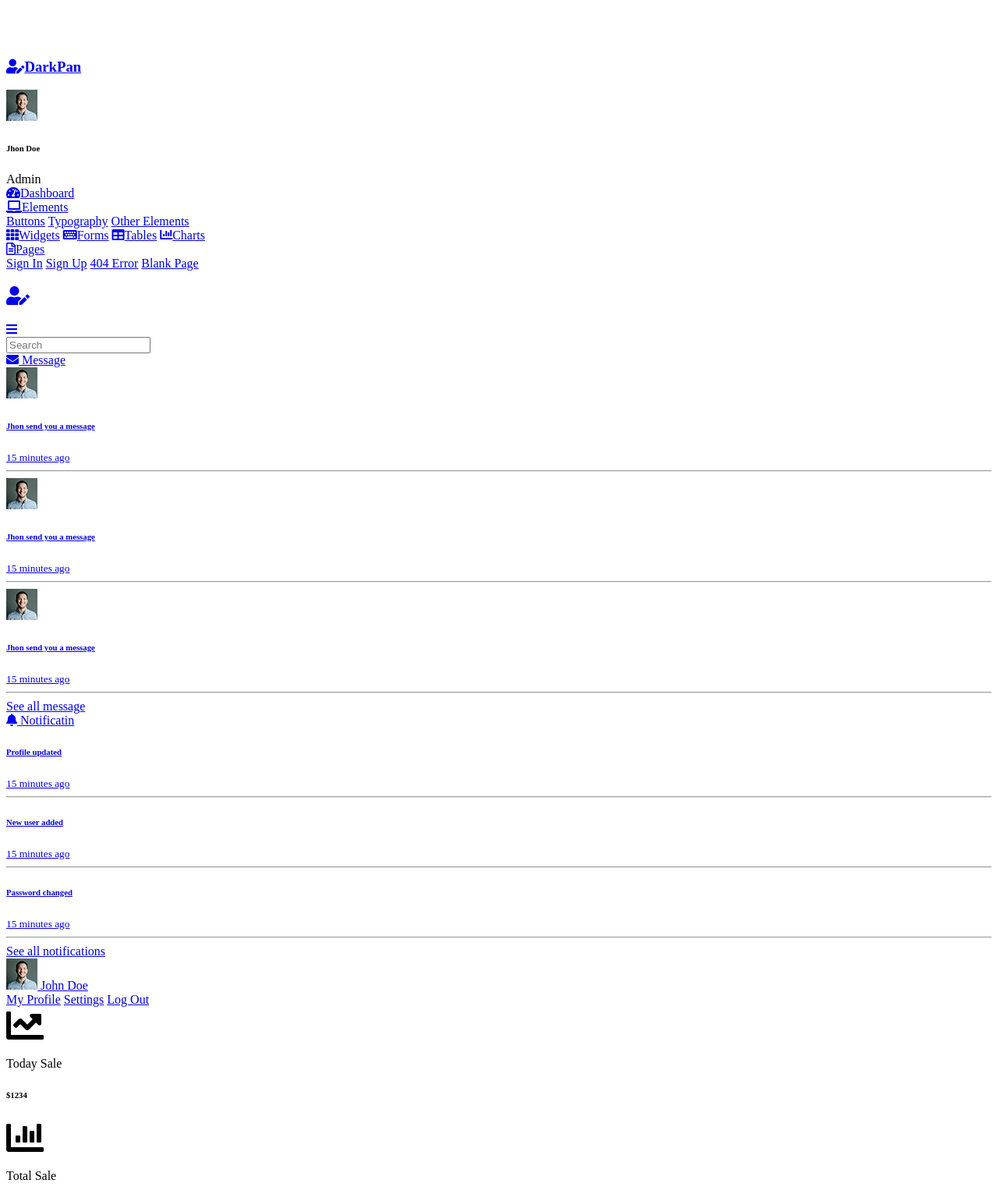
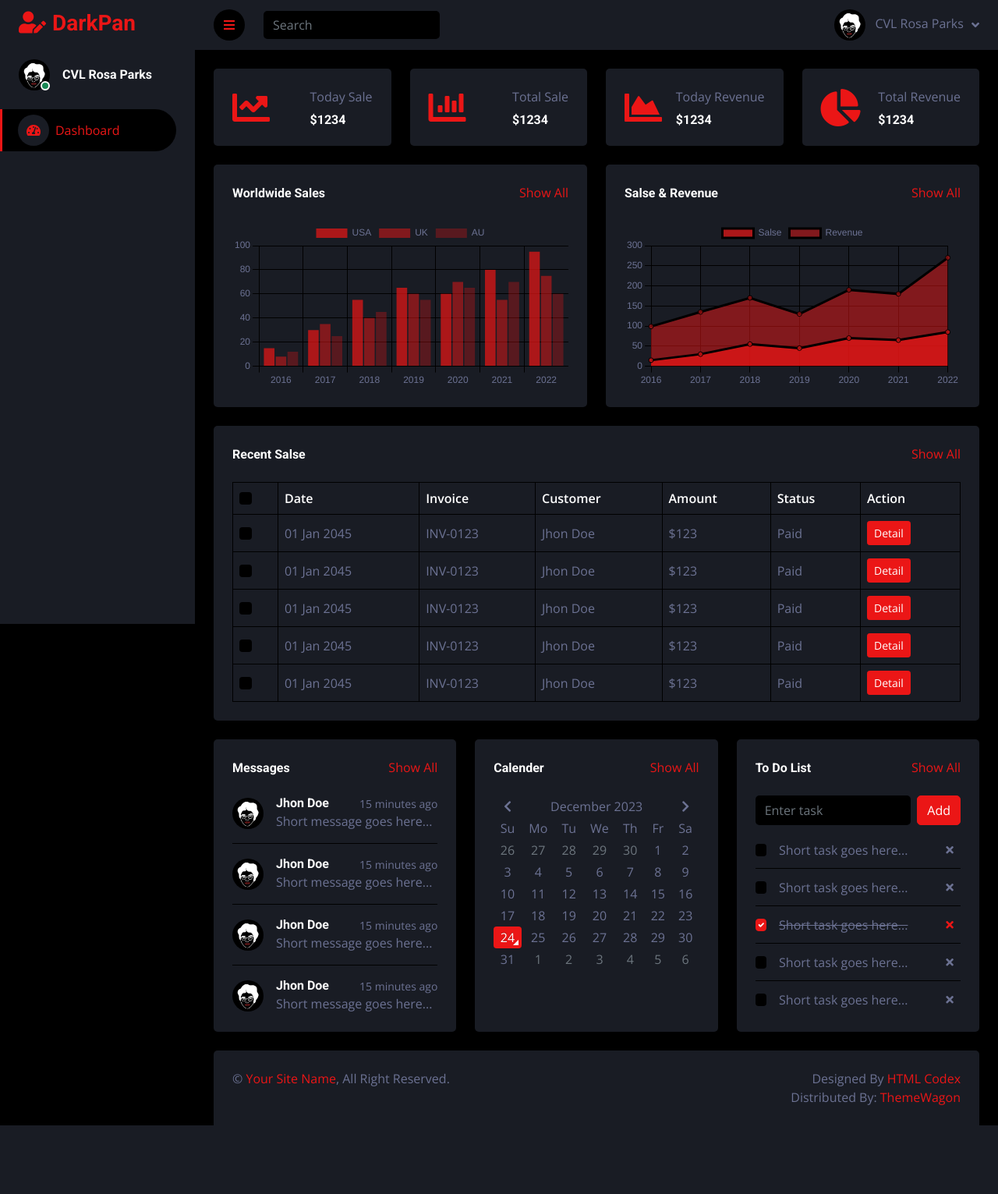
Before and after one commit to Matyu9/CVL-COMMANDE-FLEUR, a Flask app: template templates/panel/index.html in a window 1280 px wide. Shown: the top 1531 px of the page at 78% size. After the commit the page ends 1443 px from the top, so only its background shows below. Run offline with Flask 3, Linux system fonts and the light colour scheme; the template is opened without the code that fills it, so the values that code supplies are empty; some libraries are stand-ins or nearby versions.

Commit message:
edit léger du panel

```diff
--- a/Cogs/panel.py
+++ b/Cogs/panel.py
@@ -5,4 +5,4 @@ from flask import request, redirect, url_for, render_template
 def panel_cogs(database):
     if request.cookies.get('token') != "LOGGIN-SUCCESS":
         return redirect(url_for('login'))
-    return "tteeedt"
+    return render_template('panel/index.html')
--- a/templates/panel/index.html
+++ b/templates/panel/index.html
@@ -3,13 +3,13 @@
 
 <head>
     <meta charset="utf-8">
-    <title>DarkPan - Bootstrap 5 Admin Template</title>
+    <title>CVL - Saint Valentin - 2024<</title>
     <meta content="width=device-width, initial-scale=1.0" name="viewport">
     <meta content="" name="keywords">
     <meta content="" name="description">
 
     <!-- Favicon -->
-    <link href="{{ url_for('satic', filename='favicon.ico') }}" rel="icon">
+    <link href="{{ url_for('static', filename='favicon.ico') }}" rel="icon">
 
     <!-- Google Web Fonts -->
     <link rel="preconnect" href="https://fonts.googleapis.com">
@@ -25,10 +25,10 @@
     <link href="lib/tempusdominus/css/tempusdominus-bootstrap-4.min.css" rel="stylesheet" />
 
     <!-- Customized Bootstrap Stylesheet -->
-    <link href="{{ url_for('satic', filename='css/bootstrap.min.css') }}" rel="stylesheet">
+    <link href="{{ url_for('static', filename='css/bootstrap.min.css') }}" rel="stylesheet">
 
     <!-- Template Stylesheet -->
-    <link href="{{ url_for('satic', filename='css/style.css') }}" rel="stylesheet">
+    <link href="{{ url_for('static', filename='css/style.css') }}" rel="stylesheet">
 </head>
 
 <body>
@@ -50,37 +50,16 @@
                 </a>
                 <div class="d-flex align-items-center ms-4 mb-4">
                     <div class="position-relative">
-                        <img class="rounded-circle" src="img/user.jpg" alt="" style="width: 40px; height: 40px;">
+                        <img class="rounded-circle" src="{{ url_for('static', filename='img/user.jpg') }}" alt="" style="width: 40px; height: 40px;">
                         <div class="bg-success rounded-circle border border-2 border-white position-absolute end-0 bottom-0 p-1"></div>
                     </div>
                     <div class="ms-3">
-                        <h6 class="mb-0">Jhon Doe</h6>
-                        <span>Admin</span>
+                        <h6 class="mb-0">CVL Rosa Parks</h6>
+                        <span></span>
                     </div>
                 </div>
                 <div class="navbar-nav w-100">
                     <a href="index.html" class="nav-item nav-link active"><i class="fa fa-tachometer-alt me-2"></i>Dashboard</a>
-                    <div class="nav-item dropdown">
-                        <a href="#" class="nav-link dropdown-toggle" data-bs-toggle="dropdown"><i class="fa fa-laptop me-2"></i>Elements</a>
-                        <div class="dropdown-menu bg-transparent border-0">
-                            <a href="button.html" class="dropdown-item">Buttons</a>
-                            <a href="typography.html" class="dropdown-item">Typography</a>
-                            <a href="element.html" class="dropdown-item">Other Elements</a>
-                        </div>
-                    </div>
-                    <a href="widget.html" class="nav-item nav-link"><i class="fa fa-th me-2"></i>Widgets</a>
-                    <a href="form.html" class="nav-item nav-link"><i class="fa fa-keyboard me-2"></i>Forms</a>
-                    <a href="table.html" class="nav-item nav-link"><i class="fa fa-table me-2"></i>Tables</a>
-                    <a href="chart.html" class="nav-item nav-link"><i class="fa fa-chart-bar me-2"></i>Charts</a>
-                    <div class="nav-item dropdown">
-                        <a href="#" class="nav-link dropdown-toggle" data-bs-toggle="dropdown"><i class="far fa-file-alt me-2"></i>Pages</a>
-                        <div class="dropdown-menu bg-transparent border-0">
-                            <a href="signin.html" class="dropdown-item">Sign In</a>
-                            <a href="signup.html" class="dropdown-item">Sign Up</a>
-                            <a href="404.html" class="dropdown-item">404 Error</a>
-                            <a href="blank.html" class="dropdown-item">Blank Page</a>
-                        </div>
-                    </div>
                 </div>
             </nav>
         </div>
@@ -103,71 +82,8 @@
                 <div class="navbar-nav align-items-center ms-auto">
                     <div class="nav-item dropdown">
                         <a href="#" class="nav-link dropdown-toggle" data-bs-toggle="dropdown">
-                            <i class="fa fa-envelope me-lg-2"></i>
-                            <span class="d-none d-lg-inline-flex">Message</span>
-                        </a>
-                        <div class="dropdown-menu dropdown-menu-end bg-secondary border-0 rounded-0 rounded-bottom m-0">
-                            <a href="#" class="dropdown-item">
-                                <div class="d-flex align-items-center">
-                                    <img class="rounded-circle" src="img/user.jpg" alt="" style="width: 40px; height: 40px;">
-                                    <div class="ms-2">
-                                        <h6 class="fw-normal mb-0">Jhon send you a message</h6>
-                                        <small>15 minutes ago</small>
-                                    </div>
-                                </div>
-                            </a>
-                            <hr class="dropdown-divider">
-                            <a href="#" class="dropdown-item">
-                                <div class="d-flex align-items-center">
-                                    <img class="rounded-circle" src="img/user.jpg" alt="" style="width: 40px; height: 40px;">
-                                    <div class="ms-2">
-                                        <h6 class="fw-normal mb-0">Jhon send you a message</h6>
-                                        <small>15 minutes ago</small>
-                                    </div>
-                                </div>
-                            </a>
-                            <hr class="dropdown-divider">
-                            <a href="#" class="dropdown-item">
-                                <div class="d-flex align-items-center">
-                                    <img class="rounded-circle" src="img/user.jpg" alt="" style="width: 40px; height: 40px;">
-                                    <div class="ms-2">
-                                        <h6 class="fw-normal mb-0">Jhon send you a message</h6>
-                                        <small>15 minutes ago</small>
-                                    </div>
-                                </div>
-                            </a>
-                            <hr class="dropdown-divider">
-                            <a href="#" class="dropdown-item text-center">See all message</a>
-                        </div>
-                    </div>
-                    <div class="nav-item dropdown">
-                        <a href="#" class="nav-link dropdown-toggle" data-bs-toggle="dropdown">
-                            <i class="fa fa-bell me-lg-2"></i>
-                            <span class="d-none d-lg-inline-flex">Notificatin</span>
-                        </a>
-                        <div class="dropdown-menu dropdown-menu-end bg-secondary border-0 rounded-0 rounded-bottom m-0">
-                            <a href="#" class="dropdown-item">
-                                <h6 class="fw-normal mb-0">Profile updated</h6>
-                                <small>15 minutes ago</small>
-                            </a>
-                            <hr class="dropdown-divider">
-                            <a href="#" class="dropdown-item">
-                                <h6 class="fw-normal mb-0">New user added</h6>
-                                <small>15 minutes ago</small>
-                            </a>
-                            <hr class="dropdown-divider">
-                            <a href="#" class="dropdown-item">
-                                <h6 class="fw-normal mb-0">Password changed</h6>
-                                <small>15 minutes ago</small>
-                            </a>
-                            <hr class="dropdown-divider">
-                            <a href="#" class="dropdown-item text-center">See all notifications</a>
-                        </div>
-                    </div>
-                    <div class="nav-item dropdown">
-                        <a href="#" class="nav-link dropdown-toggle" data-bs-toggle="dropdown">
-                            <img class="rounded-circle me-lg-2" src="img/user.jpg" alt="" style="width: 40px; height: 40px;">
-                            <span class="d-none d-lg-inline-flex">John Doe</span>
+                            <img class="rounded-circle me-lg-2" src="{{ url_for('static', filename='img/user.jpg') }}" alt="" style="width: 40px; height: 40px;">
+                            <span class="d-none d-lg-inline-flex">CVL Rosa Parks</span>
                         </a>
                         <div class="dropdown-menu dropdown-menu-end bg-secondary border-0 rounded-0 rounded-bottom m-0">
                             <a href="#" class="dropdown-item">My Profile</a>
@@ -473,16 +389,16 @@
     <!-- JavaScript Libraries -->
     <script src="https://code.jquery.com/jquery-3.4.1.min.js"></script>
     <script src="https://cdn.jsdelivr.net/npm/bootstrap@5.0.0/dist/js/bootstrap.bundle.min.js"></script>
-    <script src="{{ url_for('satic', filename='lib/chart/chart.min.js') }}"></script>
-    <script src="{{ url_for('satic', filename='lib/easing/easing.min.js') }}"></script>
-    <script src="{{ url_for('satic', filename='lib/waypoints/waypoints.min.js') }}"></script>
-    <script src="{{ url_for('satic', filename='lib/owlcarousel/owl.carousel.min.js') }}"></script>
-    <script src="{{ url_for('satic', filename='lib/tempusdominus/js/moment.min.js') }}"></script>
-    <script src="{{ url_for('satic', filename='lib/tempusdominus/js/moment-timezone.min.js') }}"></script>
-    <script src="{{ url_for('satic', filename='lib/tempusdominus/js/tempusdominus-bootstrap-4.min.js') }}"></script>
+    <script src="{{ url_for('static', filename='lib/chart/chart.min.js') }}"></script>
+    <script src="{{ url_for('static', filename='lib/easing/easing.min.js') }}"></script>
+    <script src="{{ url_for('static', filename='lib/waypoints/waypoints.min.js') }}"></script>
+    <script src="{{ url_for('static', filename='lib/owlcarousel/owl.carousel.min.js') }}"></script>
+    <script src="{{ url_for('static', filename='lib/tempusdominus/js/moment.min.js') }}"></script>
+    <script src="{{ url_for('static', filename='lib/tempusdominus/js/moment-timezone.min.js') }}"></script>
+    <script src="{{ url_for('static', filename='lib/tempusdominus/js/tempusdominus-bootstrap-4.min.js') }}"></script>
 
     <!-- Template Javascript -->
-    <script src="{{ url_for('satic', filename='js/main.js') }}"></script>
+    <script src="{{ url_for('static', filename='js/main.js') }}"></script>
 </body>
 
 </html>
```
Also changed, not shown: static/img/user.jpg.
